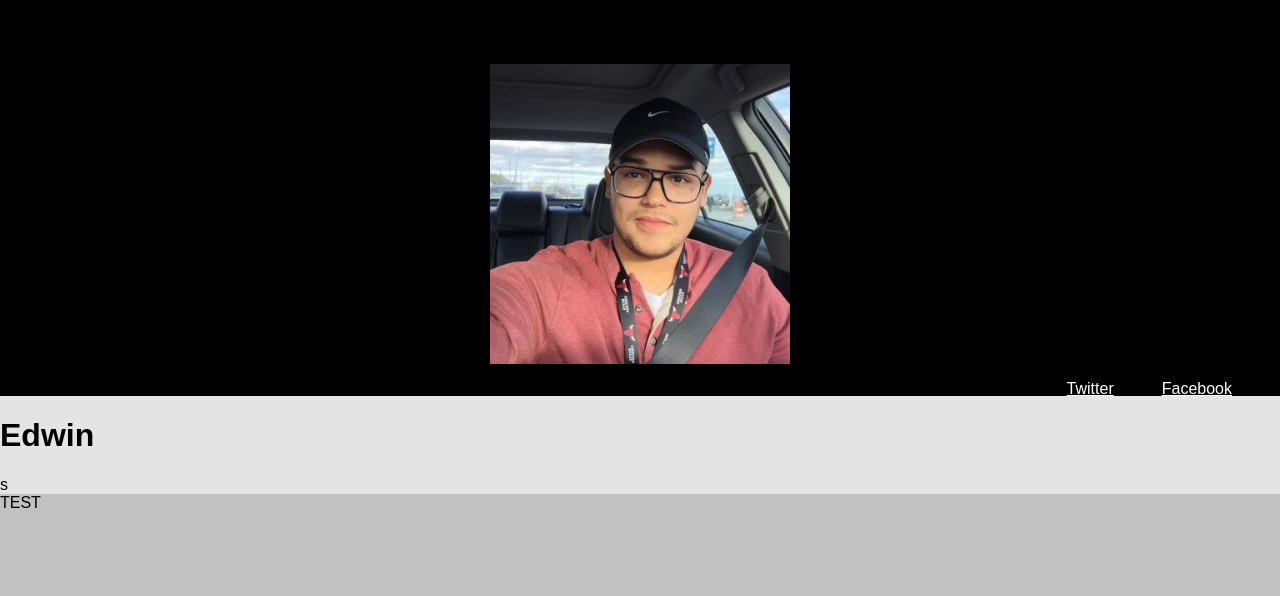
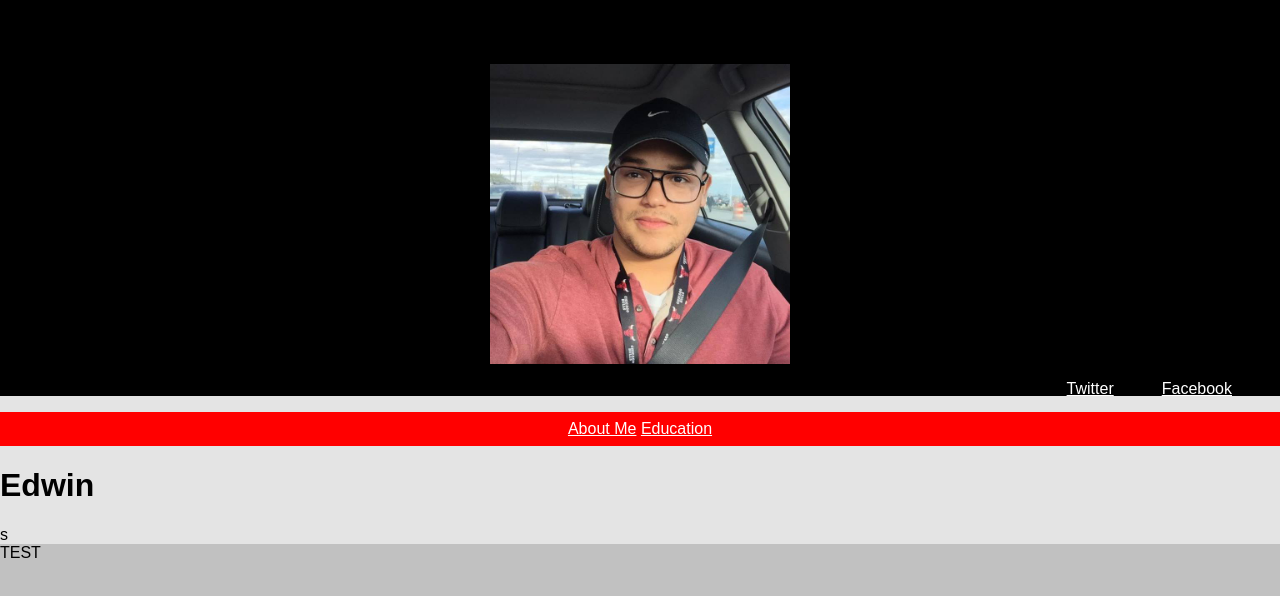
Before and after one commit to eperez1991/eperez1991.github.io, a plain HTML site: page index.html in a window 1280 px wide. Shown: the top 596 px of the page. Drawn offline with Linux system fonts and the light colour scheme.

Commit message:
added subheader with information about me

```diff
--- a/index.html
+++ b/index.html
@@ -19,6 +19,16 @@
      <li><a href="https://twitter.com/eperez297326">Twitter</a></li>
     </ul>
 </header>
+<div class="subheader">
+    <ul>
+        <li><a href="">About Me</a></li>
+        <li><a href="">Education</a></li>
+    </ul>
+</div>
+
+
+
+
 <h1>Edwin</h1>
     s
 
--- a/style.css
+++ b/style.css
@@ -3,6 +3,7 @@ html{
 background-color:#E4E4E4;
 
 }
+
 header{
 
 background-color:black;
@@ -16,10 +17,10 @@ padding-bottom:100%;
 
 
 }
-
 header ul li{
 
    float:right;
+   list-style-type:none;
 
     }
 header ul li a{
@@ -27,9 +28,8 @@ color:white;
 
 padding-right:3em;
 
+
 }
-
-
 
 img.pic{
     display: block;
@@ -37,3 +37,19 @@ img.pic{
     margin-right: auto;
 
     }
+
+ .subheader ul{
+text-align:center;
+background-color:red;
+padding:.5em;
+
+
+
+ }
+.subheader ul li {
+display:inline;
+}
+.subheader ul li a{
+color:white;
+
+}
```
